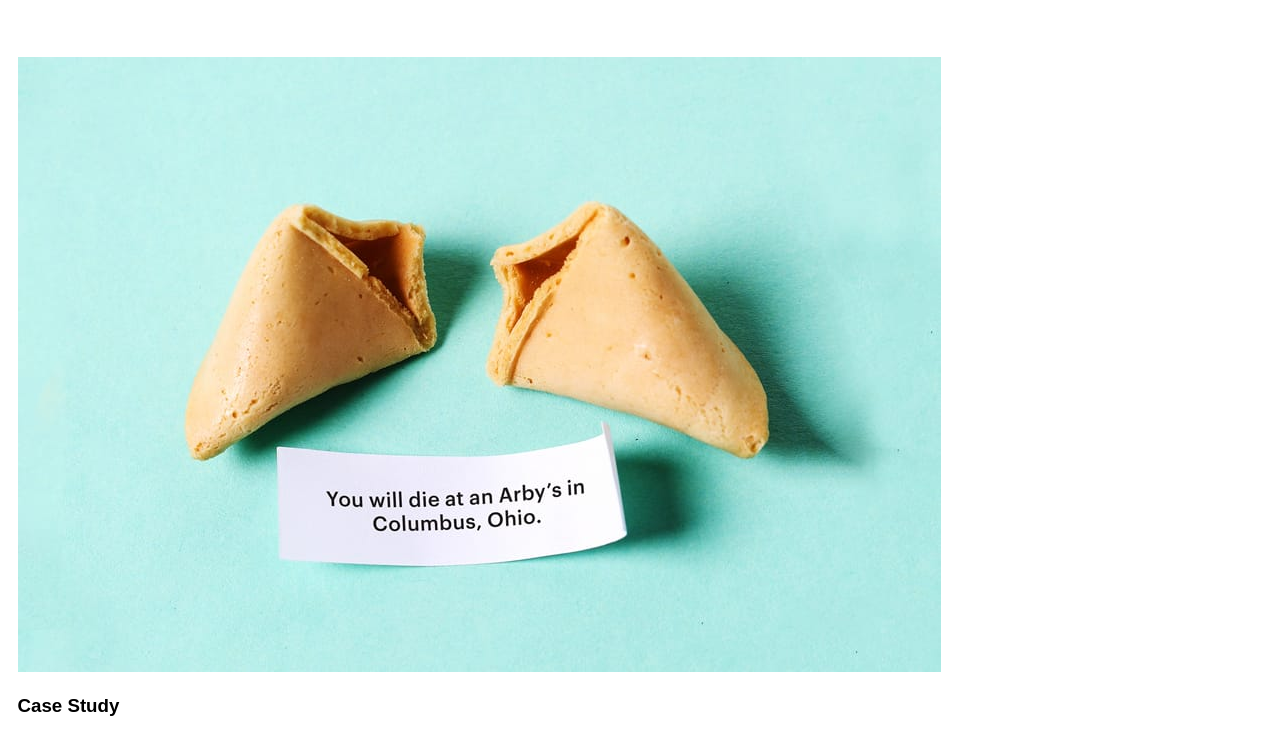
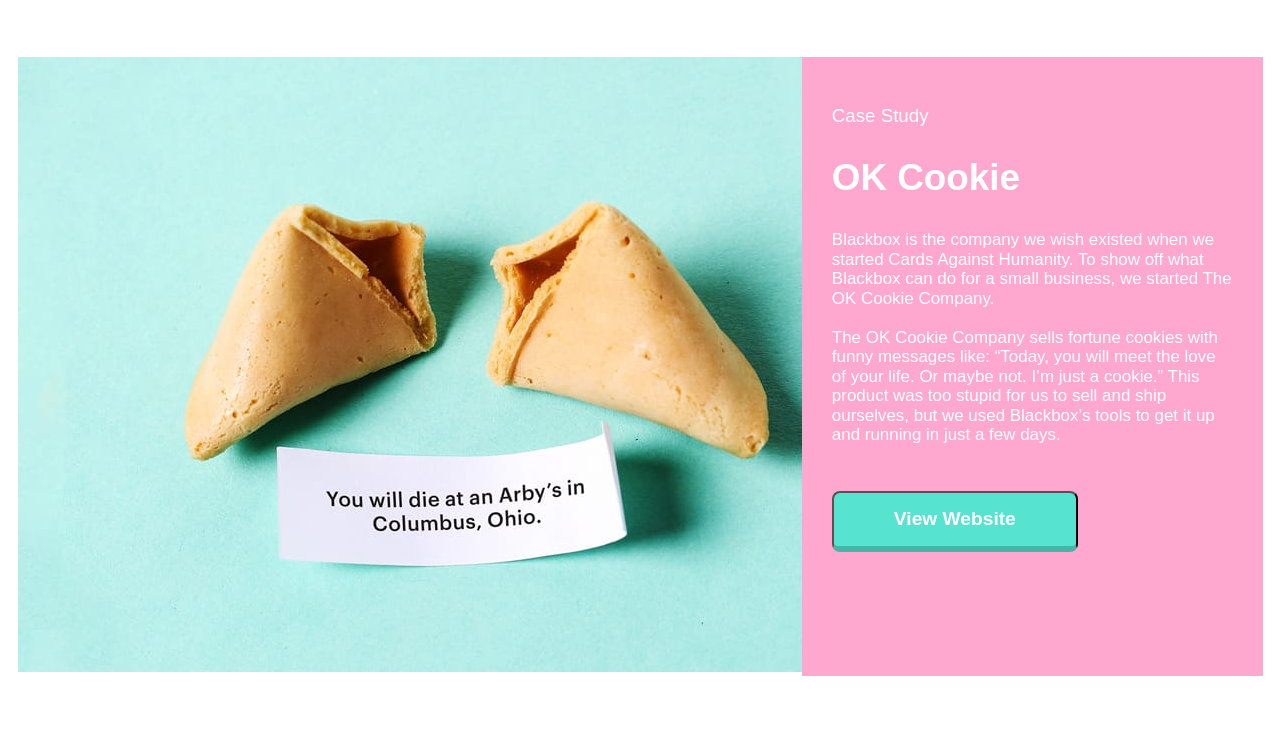
Before and after one commit to AnaSapuri/Proyecto, a website: page index.html in a window 1280 px wide. Shown: the part 1148-1880 px from the top of the page. Drawn offline with nearby package versions, Linux system fonts and the light colour scheme; files that its build step writes are made by us from their sources; files whose address does not match are found by name.

Commit message:
Section 3 CSS done

```diff
--- a/src/sass/index.scss
+++ b/src/sass/index.scss
@@ -83,6 +83,37 @@
 .sectth {
 	max-width:1245px;
 	margin: 60px auto;
+	display:flex;
+	justify-content:space-between;
+	color: #FFFFFF;
+	&Image {
+		width: 63%;
+	}
+	&Text {
+		background-color:#FFA8CF;
+		padding: 30px;
+		h3 {
+			font-weight: lighter;
+		}
+		h2 {
+			font-size: 2.3em;
+		}
+		p {
+			font-size: 1.06em;
+			padding-bottom:30px;
+		}
+	}
+	&Buttons .button {
+		color: #FFFFFF;
+		font-weight: bolder;
+		background-color: #56E4D0;
+		border-radius: 8px;
+		border-bottom: 6px #45B6A6 solid;
+		font-size: 1.2em;
+		text-align: center;
+		padding: 15px 60px;
+
+	}
 }
 
 // Section Four
```
Also changed, not shown: index.html (+2 -1 lines).
